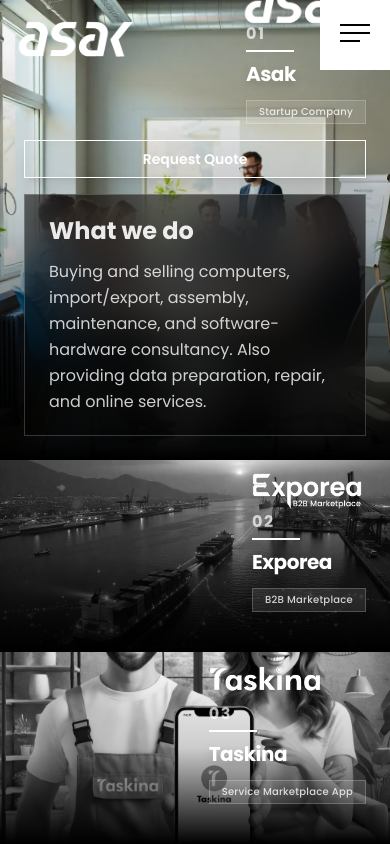
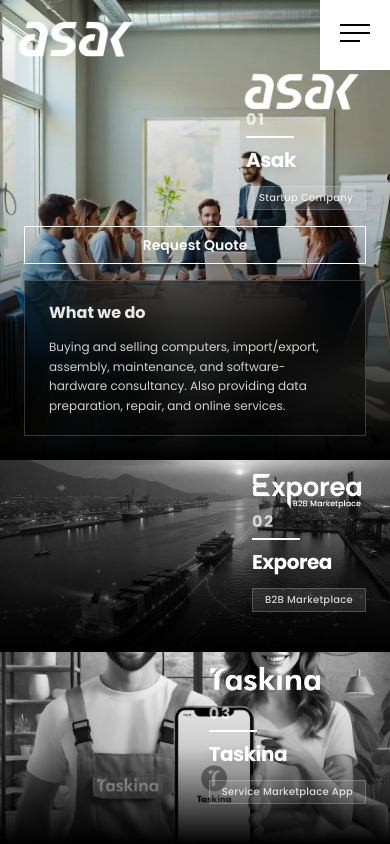
Before and after one commit to Ammaralibrahim/asakcompany, a Next.js app: page / in a window 390 px wide. Built offline with nearby package versions, Linux system fonts and the light colour scheme.

Commit message:
full responsive version

```diff
--- a/app/page.js
+++ b/app/page.js
@@ -78,7 +78,9 @@
       <div className="absolute top-0 right-0 z-50">
         <button
           onClick={() => setMenuOpen(!menuOpen)}
-          className={`p-5 transition ${menuOpen ? "bg-transparent" : "bg-white"}`}
+          className={`p-5 transition ${
+            menuOpen ? "bg-transparent" : "bg-white"
+          }`}
         >
           <AnimatePresence mode="wait">
             {menuOpen ? (
@@ -133,7 +135,9 @@
                 alt={col.title}
                 fill
                 className={`object-cover transition-transform duration-500 ${
-                  hoveredIndex === i ? "scale-105 grayscale-0" : "scale-100 grayscale-100"
+                  hoveredIndex === i
+                    ? "scale-105 grayscale-0"
+                    : "scale-100 grayscale-100"
                 }`}
                 priority={i === 0}
               />
@@ -143,7 +147,9 @@
             <div className="absolute bottom-6 left-6 right-6 flex flex-col md:flex-row items-end justify-between">
               <div className="mb-4 md:mb-0 relative">
                 <div className="absolute -top-10 -left-1">
-                  {col.logo && <Image src={col.logo} alt="Logo" width={120} height={120} />}
+                  {col.logo && (
+                    <Image src={col.logo} alt="Logo" width={120} height={120} />
+                  )}
                 </div>
                 <p className="text-md uppercase font-bold text-white/70 mb-1 tracking-widest">
                   {"0"}
@@ -154,8 +160,10 @@
                 {/* Başlık + Badge */}
                 <h3 className="flex flex-col items-left gap-3 text-xl md:text-2xl font-bold tracking-tight drop-shadow-lg">
                   {col.title}
-                  <span className="px-3 py-1 text-[10px] font-medium text-white/80
-                 backdrop-blur-md bg-white/10 border border-white/20 tracking-wide">
+                  <span
+                    className="px-3 py-1 text-[10px] font-medium text-white/80
+                 backdrop-blur-md bg-white/10 border border-white/20 tracking-wide"
+                  >
                     {col.category}
                   </span>
                 </h3>
@@ -166,7 +174,11 @@
                   <motion.div
                     className="flex flex-col items-start gap-4"
                     initial={{ opacity: 0, scale: 0.9 }}
-                    animate={{ opacity: 1, scale: 1, transition: { delay: 0.3 } }}
+                    animate={{
+                      opacity: 1,
+                      scale: 1,
+                      transition: { delay: 0.3 },
+                    }}
                     exit={{ opacity: 0, scale: 0.9 }}
                   >
                     <button className="bg-gradient-to-r w-full hover:backdrop-blur-xl duration-500  border border-white px-4 py-2  text-sm font-semibold shadow-lg">
@@ -174,14 +186,27 @@
                     </button>
 
                     {/* What we do panel */}
+                    {/* What we do panel */}
                     <motion.div
                       className="w-full max-w-md py-5 px-6 backdrop-blur-xl bg-black/50 border border-white/20 shadow-2xl pointer-events-auto"
                       initial={{ opacity: 0, y: 20 }}
-                      animate={{ opacity: 1, y: 0, transition: { duration: 0.5 } }}
-                      exit={{ opacity: 0, y: 20, transition: { duration: 0.3 } }}
+                      animate={{
+                        opacity: 1,
+                        y: 0,
+                        transition: { duration: 0.5 },
+                      }}
+                      exit={{
+                        opacity: 0,
+                        y: 20,
+                        transition: { duration: 0.3 },
+                      }}
                     >
-                      <h4 className="text-2xl font-bold mb-3 text-white/90">What we do</h4>
-                      <p className="text-base leading-relaxed text-white/80">{col.description}</p>
+                      <h4 className="text-base sm:text-lg md:text-2xl font-bold mb-3 text-white/90">
+                        What we do
+                      </h4>
+                      <p className="text-xs sm:text-sm md:text-base leading-relaxed text-white/80">
+                        {col.description}
+                      </p>
                     </motion.div>
                   </motion.div>
                 )}
@@ -233,7 +258,13 @@
                     className="absolute top-4 right-4 text-white hover:text-red-500"
                     onClick={() => setMenuOpen(false)}
                   >
-                    <svg xmlns="http://www.w3.org/2000/svg" width="30" height="30" viewBox="0 0 50 50" fill="white">
+                    <svg
+                      xmlns="http://www.w3.org/2000/svg"
+                      width="30"
+                      height="30"
+                      viewBox="0 0 50 50"
+                      fill="white"
+                    >
                       <path d="M 7.7 6.3 L 6.3 7.7 23.6 25 6.3 42.3 7.7 43.7 25 26.4 42.3 43.7 43.7 42.3 26.4 25 43.7 7.7 42.3 6.3 25 23.6 7.7 6.3 z" />
                     </svg>
                   </button>
@@ -246,7 +277,9 @@
                           <h3 className="text-2xl md:text-4xl font-extrabold mb-4 md:mb-6">
                             {content.title}
                           </h3>
-                          <p className="text-sm md:text-lg leading-relaxed">{content.description}</p>
+                          <p className="text-sm md:text-lg leading-relaxed">
+                            {content.description}
+                          </p>
                         </div>
                       ))}
                   </div>
```
